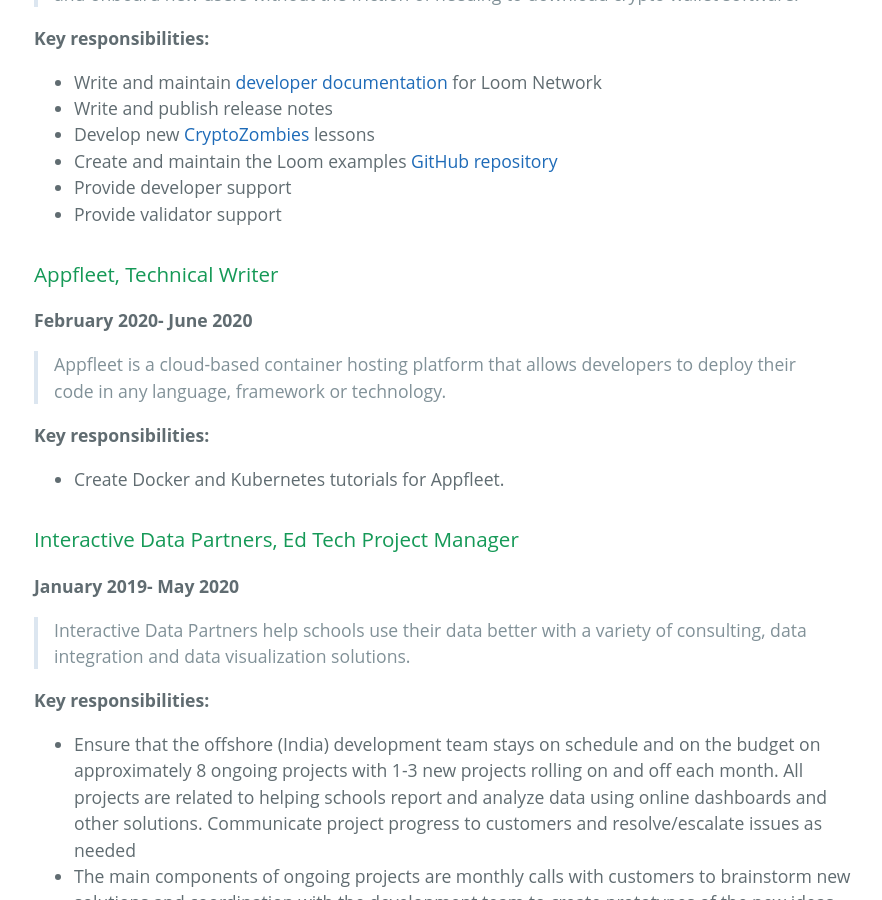
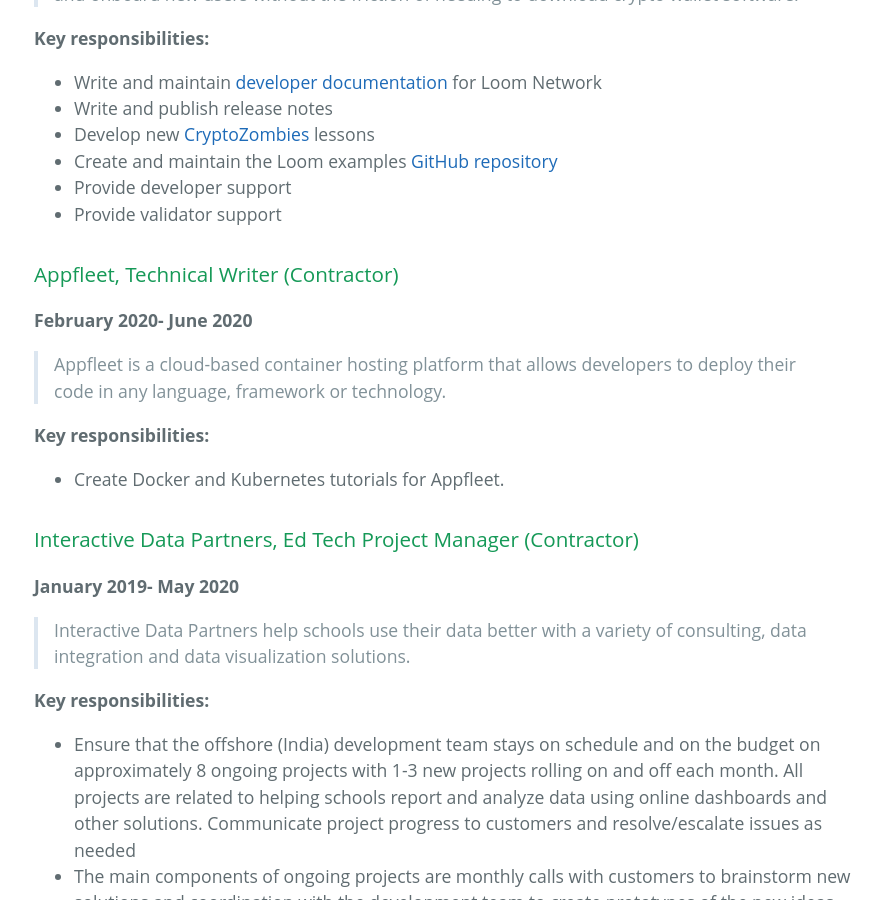
Before and after one commit to andreipope/andreipope.github.io, a Jekyll site: the page built from pages/cv.md, in a window 1280 px wide and 900 px high, scrolled down 1168 px. Shown: the whole window, without its empty margins (190-1072 px from the left). Built offline with Jekyll 4.4.1, drawn with Linux system fonts in a browser that asks for light colours; some of the changed text lies outside the part shown.

Commit message:
Update cv.md

```diff
--- a/pages/cv.md
+++ b/pages/cv.md
@@ -31,14 +31,14 @@ layout: cv
 * Provide developer support
 * Provide validator support
 
-### Appfleet, Technical Writer
+### Appfleet, Technical Writer (Contractor)
 **February 2020- June 2020**
 > Appfleet is a cloud-based container hosting platform that allows developers to deploy their code in any language, framework or technology.
 
 **Key responsibilities:**
 * Create Docker and Kubernetes tutorials for Appfleet.
 
-### Interactive Data Partners, Ed Tech Project Manager
+### Interactive Data Partners, Ed Tech Project Manager (Contractor)
 **January 2019- May 2020**
 > Interactive Data Partners help schools use their data better with a variety of consulting, data integration and data visualization solutions.
 
@@ -84,8 +84,7 @@ the audience’s attention
 * Provides reliable financial forecasts to Management
 * Manages stakeholder relationships
 * Manages internal as well as external resources
-* Advise customers on how HPE is positioned relative to the competition
-* key IT issues
+* Advise customers on how HPE is positioned relative to the competition's key IT issues
 * Balances clients’ needs and protects HPE commercial needs
 * Conduct presentations for CEO/CTO level audiences
 
```
